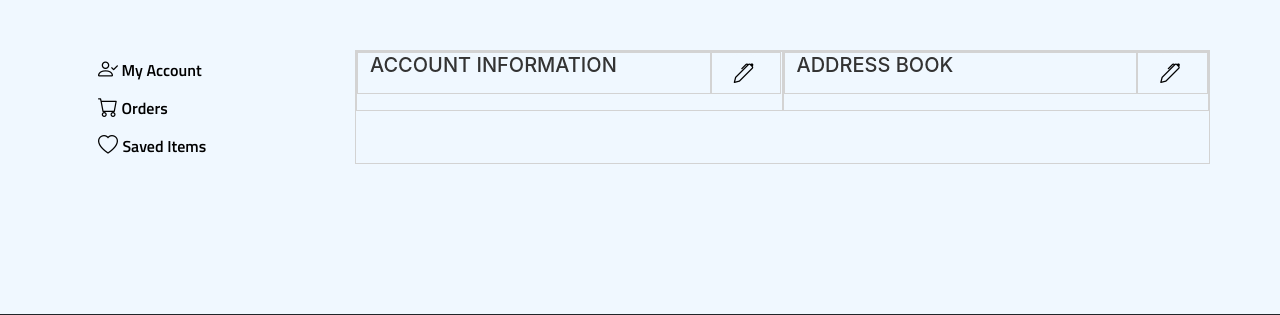
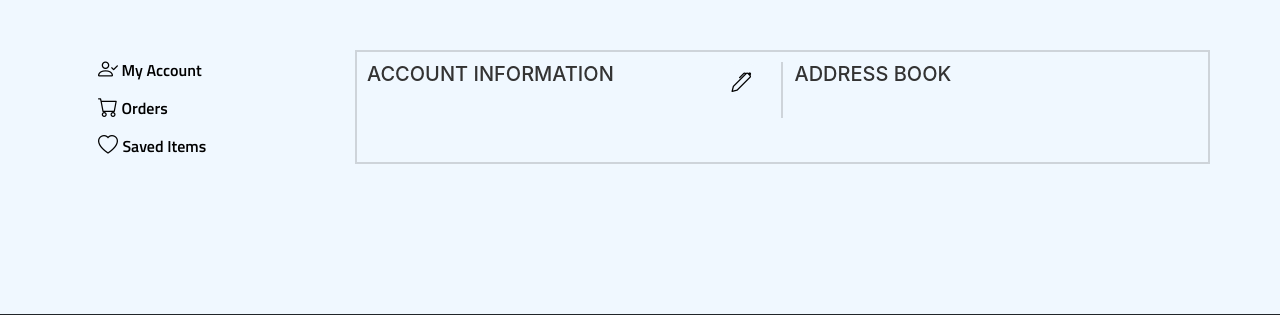
Before and after one commit to CodeWithClinton/ClintonCode20, a Django app: template storeapp/templates/storeapp/account.html in a window 1280 px wide. Shown: the part 100-415 px from the top of the page. Run offline with Django 3.2, Linux system fonts and the light colour scheme; the template is opened without the code that fills it, so the values that code supplies are empty; some libraries are stand-ins or nearby versions.

Commit message:
more changes

```diff
--- a/storeapp/templates/storeapp/account.html
+++ b/storeapp/templates/storeapp/account.html
@@ -26,15 +26,14 @@
 
     <div
       class="col-12 col-sm-12 col-lg-9 col-xl-9"
-      style="border: 1px solid lightgray"
-    >
+      style="border: 2px solid rgb(206, 212, 218); padding:10px 10px 10px 10px">
       <div class="row">
-        <div class="col-12 col-sm-12 col-lg-6 col-xl-6" style="border: 0.5px solid lightgray">
+        <div class="col-12 col-sm-12 col-lg-6 col-xl-6" style="border-right: 2px solid rgb(206, 212, 218)">
           <div class="row">
-            <div class="col-10" style="border: 1px solid lightgray">
+            <div class="col-10">
               <h5>ACCOUNT INFORMATION</h5>
             </div>
-            <div class="col-2" style="border: 1px solid lightgray">
+            <div class="col-2">
               <a href = " {% url 'updateaccount' %} ">
               <button class= "nbtn" ><i class="bi bi-pen"></i></button>
             </a>
@@ -48,14 +47,16 @@
           </div>
         </div>
 
-        <div class="col-12 col-sm-12 col-lg-6 col-xl-6" style="border: 1px solid lightgray">
+        <div class="col-12 col-sm-12 col-lg-6 col-xl-6">
           <div class="row">
-            <div class="col-10" style="border: 1px solid lightgray">
+            <div class="col-10">
               <h5>ADDRESS BOOK</h5>
             </div>
-            <div class="col-2" style="border: 1px solid lightgray">
+            <div class="col-2">
+              {% if myaddress %}
                 <a href = " {% url 'changeaddress' %} ">
               <button class= "nbtn"><i class="bi bi-pen"></i></button></a>
+              {% endif %}
             </div>
           </div>
           <div class="row">
--- a/storeapp/templates/storeapp/update_user.html
+++ b/storeapp/templates/storeapp/update_user.html
@@ -12,7 +12,7 @@
 </style>
 <br>
 <div class = 'container' id = 'container'>
-<h3>Change Address</h3>
+<h3>Update Profile</h3>
 <br>
     <form method="POST">
         {% csrf_token %}
--- a/storeapp/views.py
+++ b/storeapp/views.py
@@ -160,7 +160,11 @@ def checkout(request):
 def account(request):
     customer = request.user.customer
     address = Address.objects.filter(customer=customer)
-    context = {'customer': customer, 'address':address}
+    try:
+        cus_address = Address.objects.get(customer=customer)
+    except:
+        cus_address = None
+    context = {'customer': customer, 'address':address, 'myaddress': cus_address}
     return render(request, 'storeapp/account.html', context)
 
 @login_required(login_url='signin')
```
Also changed, not shown: storeapp/templates/storeapp/index.html (+9 -7 lines).
